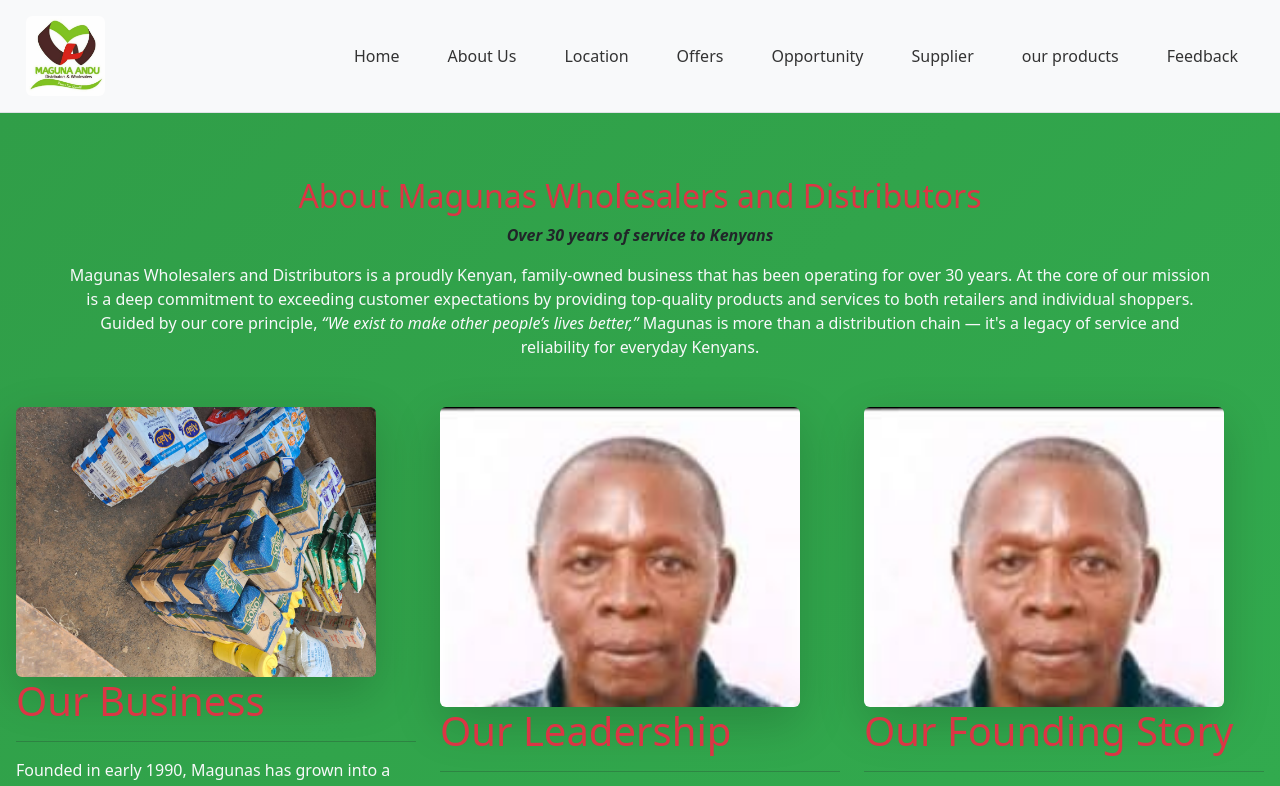
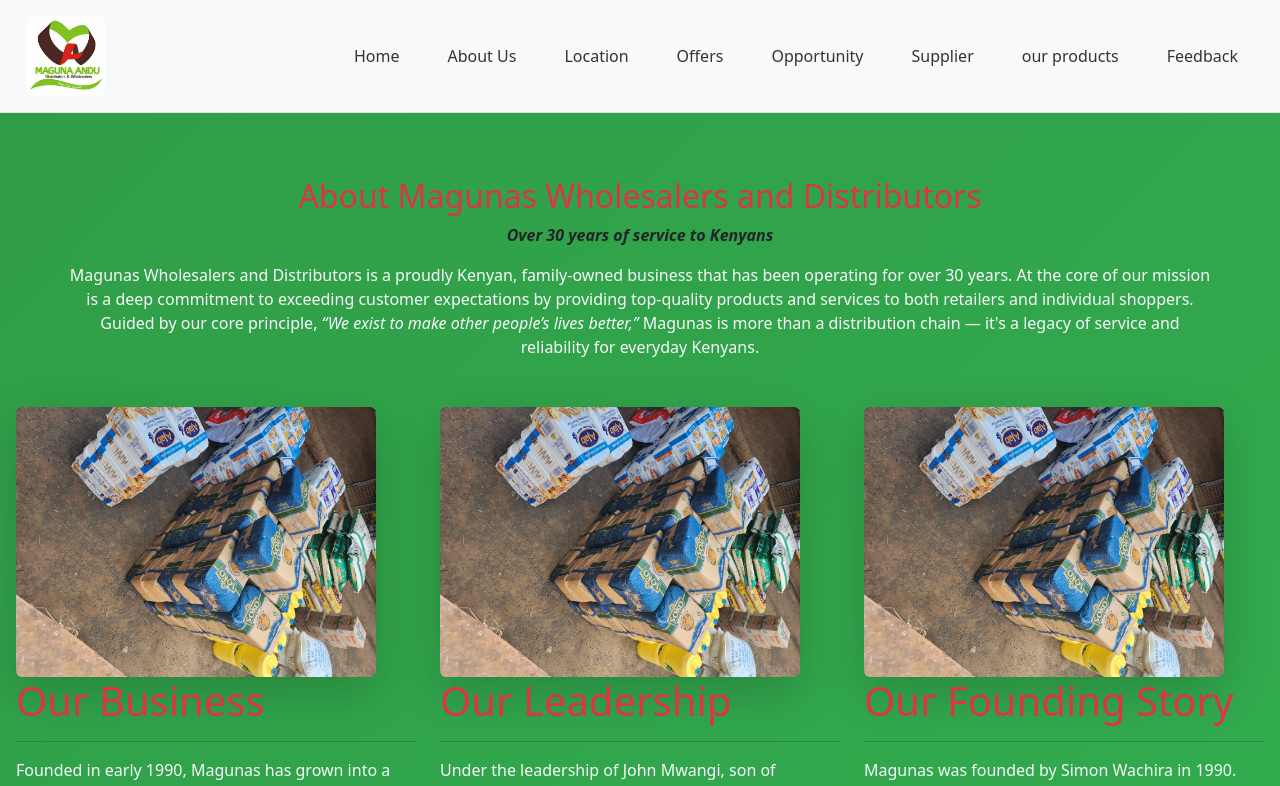
Before and after one commit to Ellytheo/mgn_info, a React (Create React App) app: page /aboutus in a window 1280 px wide. Shown: the top 786 px of the page. Built offline with nearby package versions, Linux system fonts and the light colour scheme.

Commit message:
modified about page

```diff
--- a/src/App.js
+++ b/src/App.js
@@ -93,6 +93,8 @@
             >
               <i className="bi bi-list fs-1 text-dark"></i>
             </button>
+
+
           </div>
 
           {/* Navigation */}
--- a/src/components/About.jsx
+++ b/src/components/About.jsx
@@ -55,7 +55,7 @@
       <div className='col-md-4 mb-2 mantra-mon'>
         <div>
                  <img
-        src={pic4}
+        src={pic2}
         alt="Magunas"
         className="img-fluid rounded shadow-lg"
         style={{ maxHeight: '300px', objectFit: 'cover', width: '90%' }}
@@ -73,7 +73,7 @@
        <div className='col-md-4 mb-2 mantra-mon '>
              <div>
                     <img
-        src={pic4}
+        src={pic2}
         alt="Magunas"
         className="img-fluid rounded shadow-lg"
         style={{ maxHeight: '300px', objectFit: 'cover', width: '90%' }}
```
Also changed, not shown: 1 other file (tests, documents, lock files or other folders).
